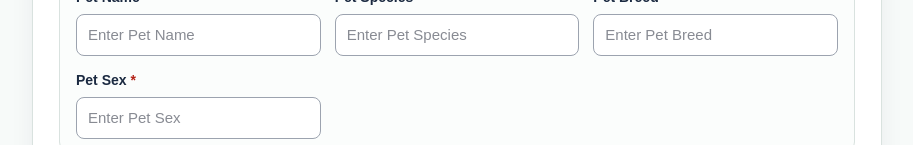
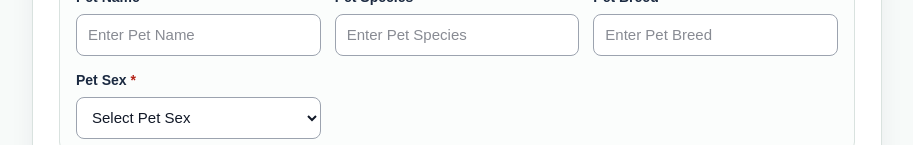
Before and after one commit to dcooper1109/register-pet, a Next.js app: page / in a window 1280 px wide. Shown: the part 807-952 px from the top of the page, without its empty margins (183-1096 px from the left). Built offline with nearby package versions, Linux system fonts and the light colour scheme.

Commit message:
made Pet Sex a drop down

```diff
--- a/app/page.tsx
+++ b/app/page.tsx
@@ -312,7 +312,22 @@ export default function Home() {
                 <Input required label="Pet Name" value={pet.petName} onChange={(v) => updatePet(index, "petName", v)} />
                 <Input required label="Pet Species" value={pet.petSpecies} onChange={(v) => updatePet(index, "petSpecies", v)} />
                 <Input label="Pet Breed" value={pet.petBreed} onChange={(v) => updatePet(index, "petBreed", v)} />
-                <Input required label="Pet Sex" value={pet.petSex} onChange={(v) => updatePet(index, "petSex", v)} />
+                <div>
+                  <label style={labelStyle}>
+                    Pet Sex
+                    <span style={requiredStyle}> *</span>
+                  </label>
+
+                  <select
+                    value={pet.petSex}
+                    onChange={(e) => updatePet(index, "petSex", e.target.value)}
+                    style={inputStyle}
+                  >
+                    <option value="">Select Pet Sex</option>
+                    <option value="Male">Male</option>
+                    <option value="Female">Female</option>
+                  </select>
+                </div>
               </div>
             </div>
           ))}
```
